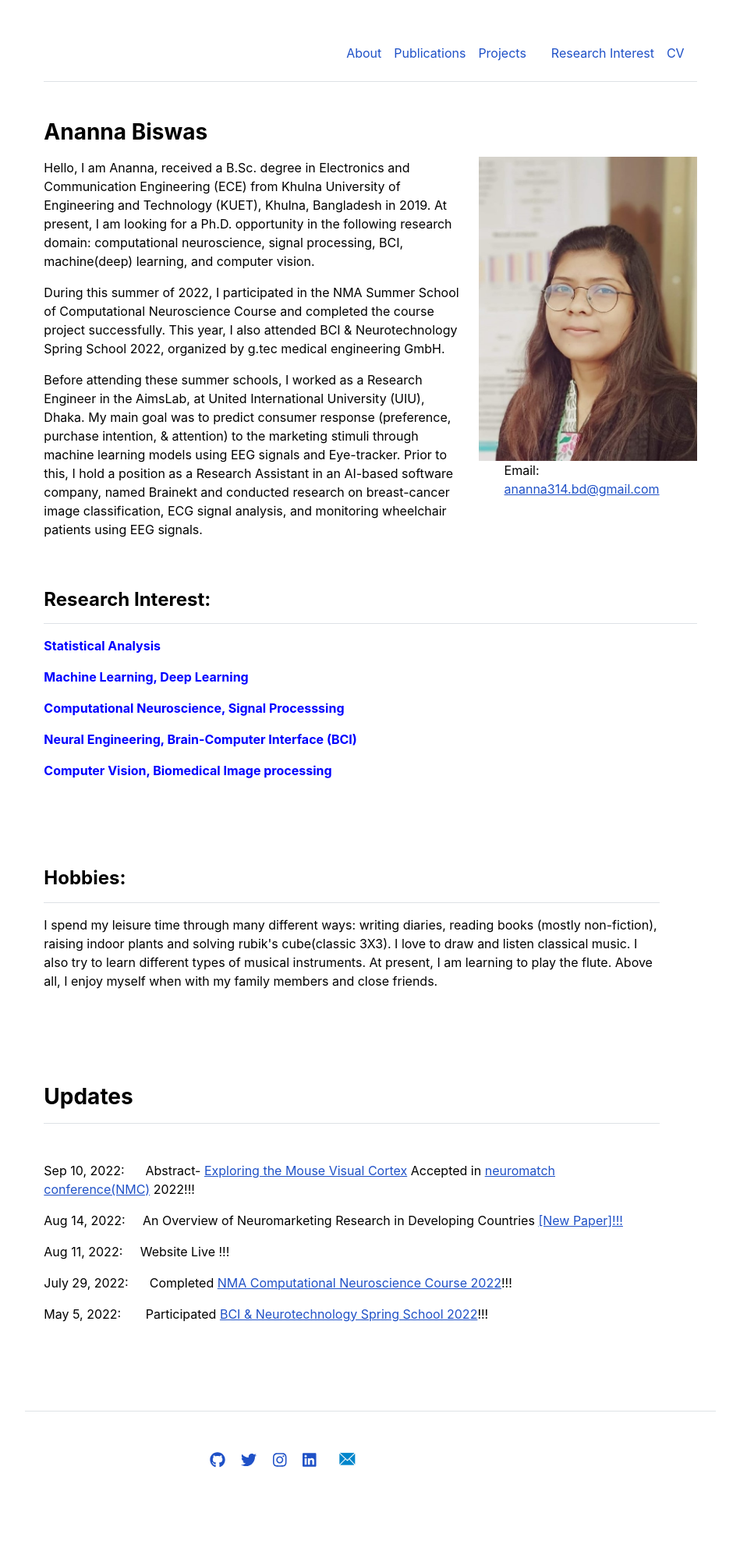
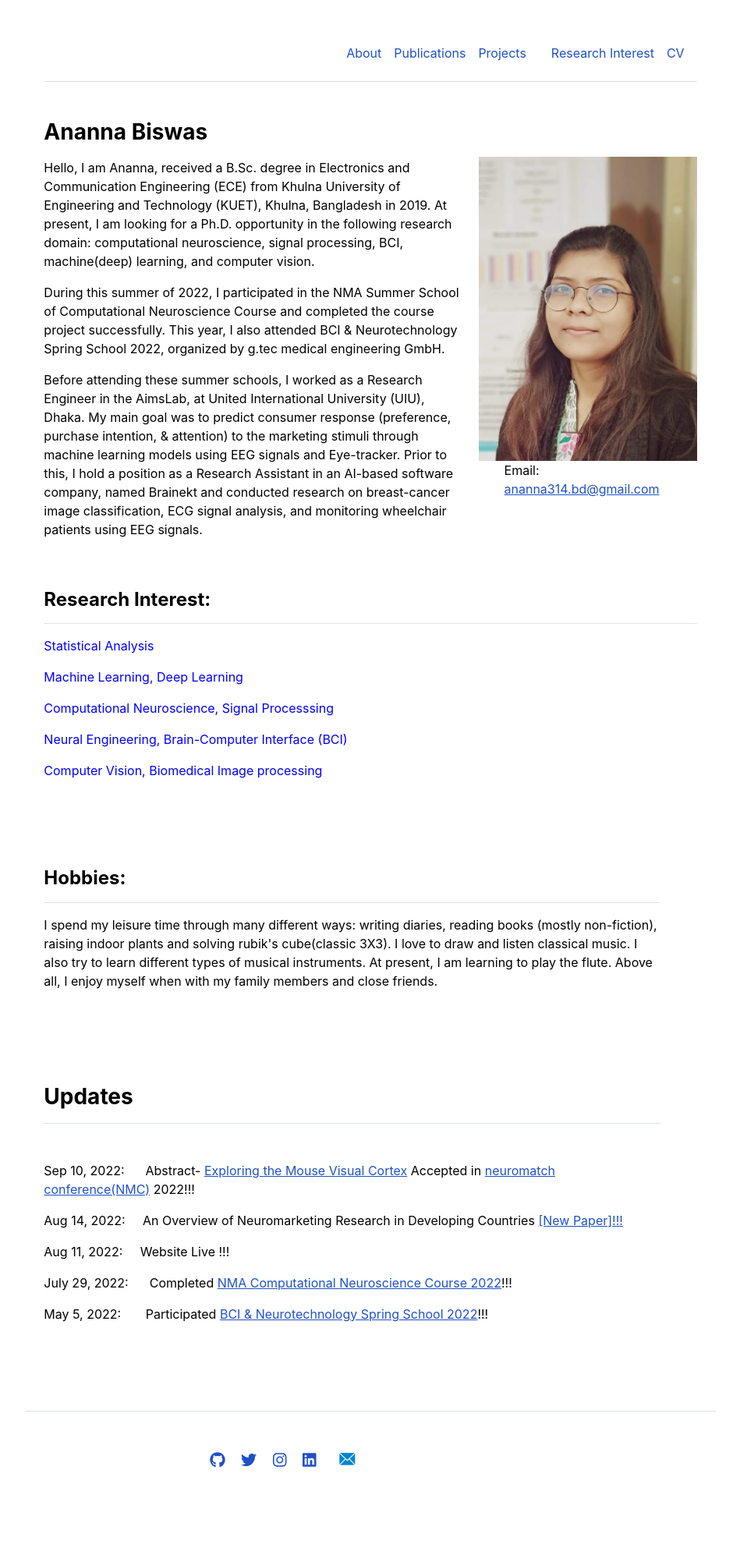
Before and after one commit to Anannabiswas/anannabiswas.github.io, a Jekyll site: the page built from index.md, in a window 1280 px wide. Shown: the whole page at 78% size, without its empty margins (165-1114 px from the left). Built offline with Jekyll 4.4.1, drawn with Linux system fonts in a browser that asks for light colours.

Commit message:
Update home.html

```diff
--- a/_layouts/home.html
+++ b/_layouts/home.html
@@ -25,11 +25,11 @@ layout: default
  <div class="row g-5 mb-2">
    <div class="col-md-12">
     <h4 class="fw-bold border-bottom pb-3 mb-3">Research Interest:</h4>
-    <P style="color:blue"><b>Statistical Analysis</b> </p>
-    <p style="color:blue"><b> Machine Learning, Deep Learning</b> </p>
-    <p style="color:blue"><b>Computational Neuroscience, Signal Processsing</b> </p>
-     <p style="color:blue"><b>Neural Engineering, Brain-Computer Interface (BCI) </b> </p>
-     <p style="color:blue"><b>Computer Vision, Biomedical Image processing </b></p>
+    <P style="color:blue">Statistical Analysis </p>
+    <p style="color:blue"> Machine Learning, Deep Learning</p>
+    <p style="color:blue">Computational Neuroscience, Signal Processsing</p>
+     <p style="color:blue">Neural Engineering, Brain-Computer Interface (BCI) </p>
+     <p style="color:blue">Computer Vision, Biomedical Image processing </p>
 
   </div>
 
```
